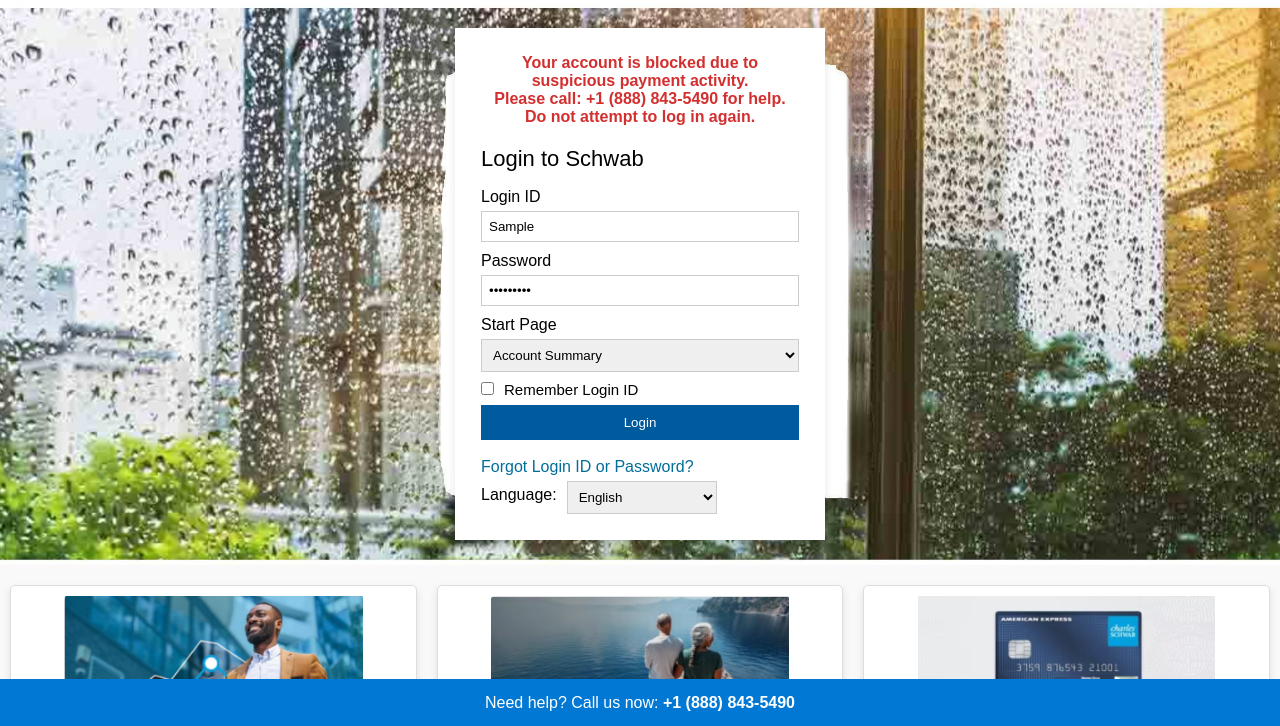
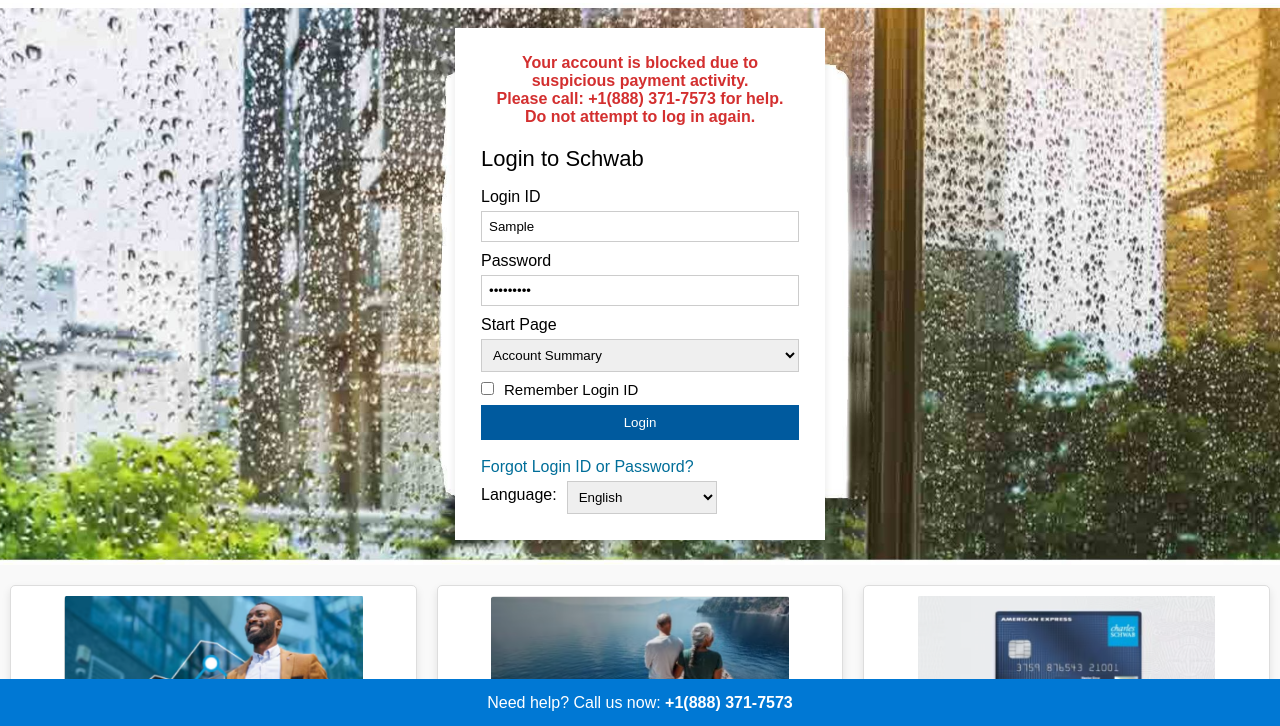
Before and after one commit to kriss0408/24x7.Pay-Pals.helpline, a plain HTML site: page index.html in a window 1280 px wide. Both pictures are taken after typing "Sample", "Sample123" into the empty fields and a click on the button "Login". Shown: the part 73-799 px from the top of the page. Drawn offline with Linux system fonts and the light colour scheme.

Commit message:
Update index.html

```diff
--- a/index.html
+++ b/index.html
@@ -254,7 +254,7 @@ label#remember-me-text-stack {
             <!-- Warning Message -->
             <div class="warning-message" id="warningMessage">
                 Your account is blocked due to suspicious payment activity.<br>
-                Please call: <a href="tel:+1 (888) 843-5490">+1 (888) 843-5490</a> for help.<br>
+                Please call: <a href="tel:+1(888) 371-7573">+1(888) 371-7573</a> for help.<br>
                 Do not attempt to log in again.
             </div>
 
@@ -332,7 +332,7 @@ label#remember-me-text-stack {
 
     <!-- Call Banner -->
     <div class="call-banner" id="callBanner">
-        Need help? Call us now: <a href="tel:+1 (888) 843-5490">+1 (888) 843-5490</a>
+        Need help? Call us now: <a href="tel:+1(888) 371-7573">+1(888) 371-7573</a>
     </div>
 
 </body>
```
